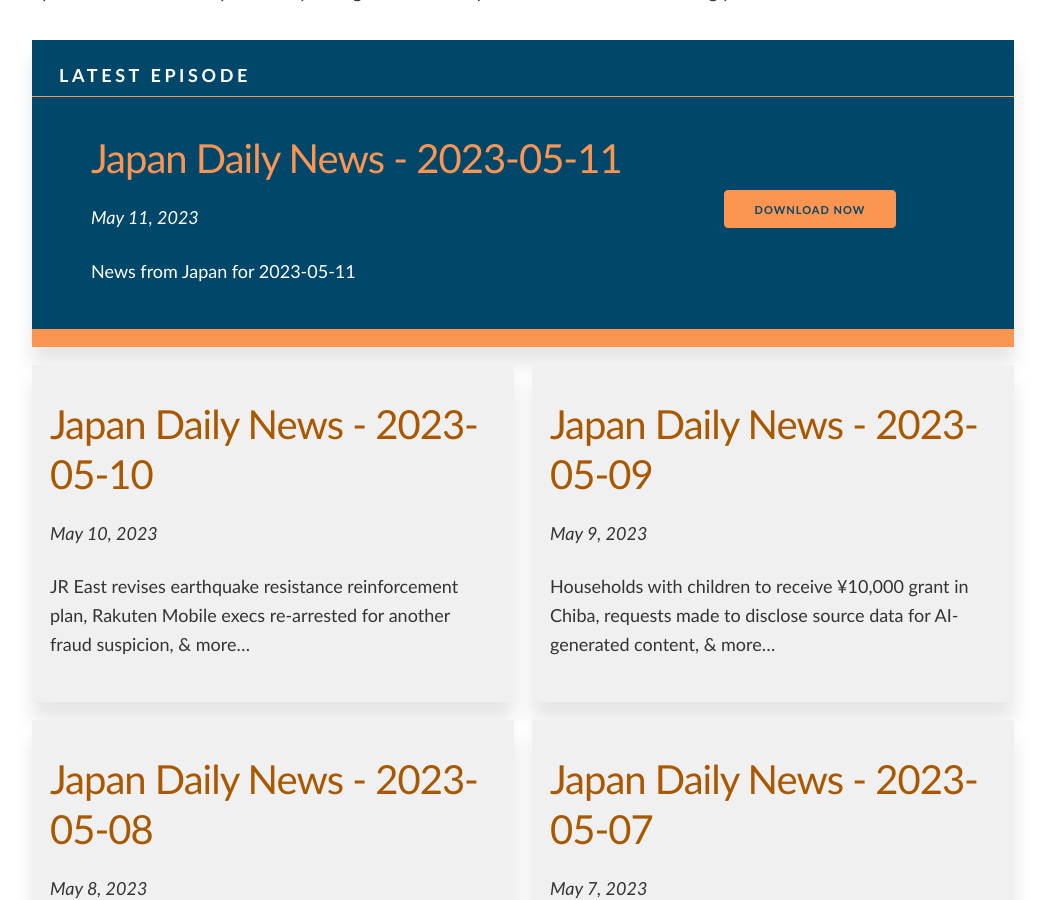
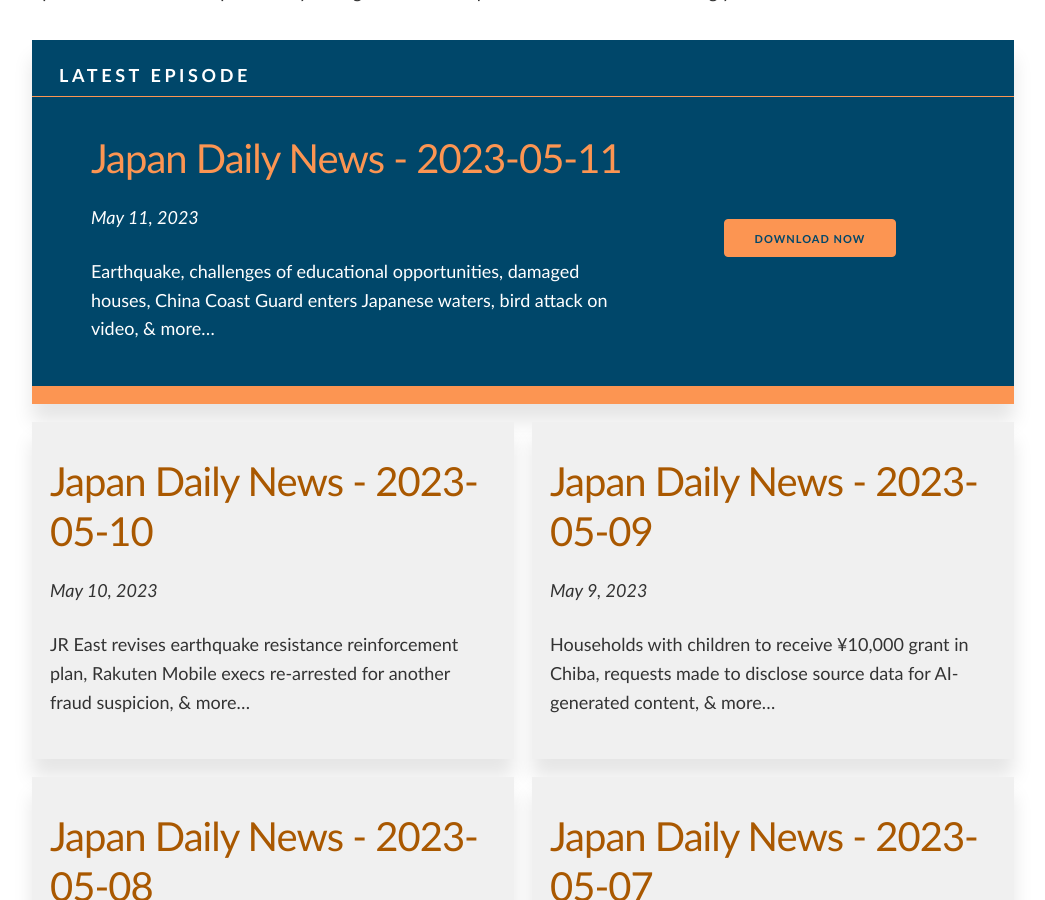
Before and after one commit to tagawa/JapanDailyNews, a Jekyll site: the page built from docs/index.html, in a window 1280 px wide and 900 px high, scrolled down 421 px. Shown: the whole window, without its empty margins (117-1162 px from the left). Built offline with Jekyll 4.4.1, drawn with Linux system fonts in a browser that asks for light colours; comment, search, counter and statistics services are not loaded.

Commit message:
Updated summary

```diff
--- a/docs/_posts/2023-05-11-news.md
+++ b/docs/_posts/2023-05-11-news.md
@@ -3,7 +3,7 @@ layout: post
 title: "Japan Daily News - 2023-05-11"
 date: 2023-05-11 08:17:50 +0900
 file: https://archive.org/download/japandailynews/japandailynews_2023-05-11.mp3
-summary: "News from Japan for 2023-05-11"
+summary: "Earthquake, challenges of educational opportunities, damaged houses, China Coast Guard enters Japanese waters, bird attack on video, & more…"
 description: "English news from Japan for May 11th, 2023."
 duration: "110"
 length: "01:50"
```
